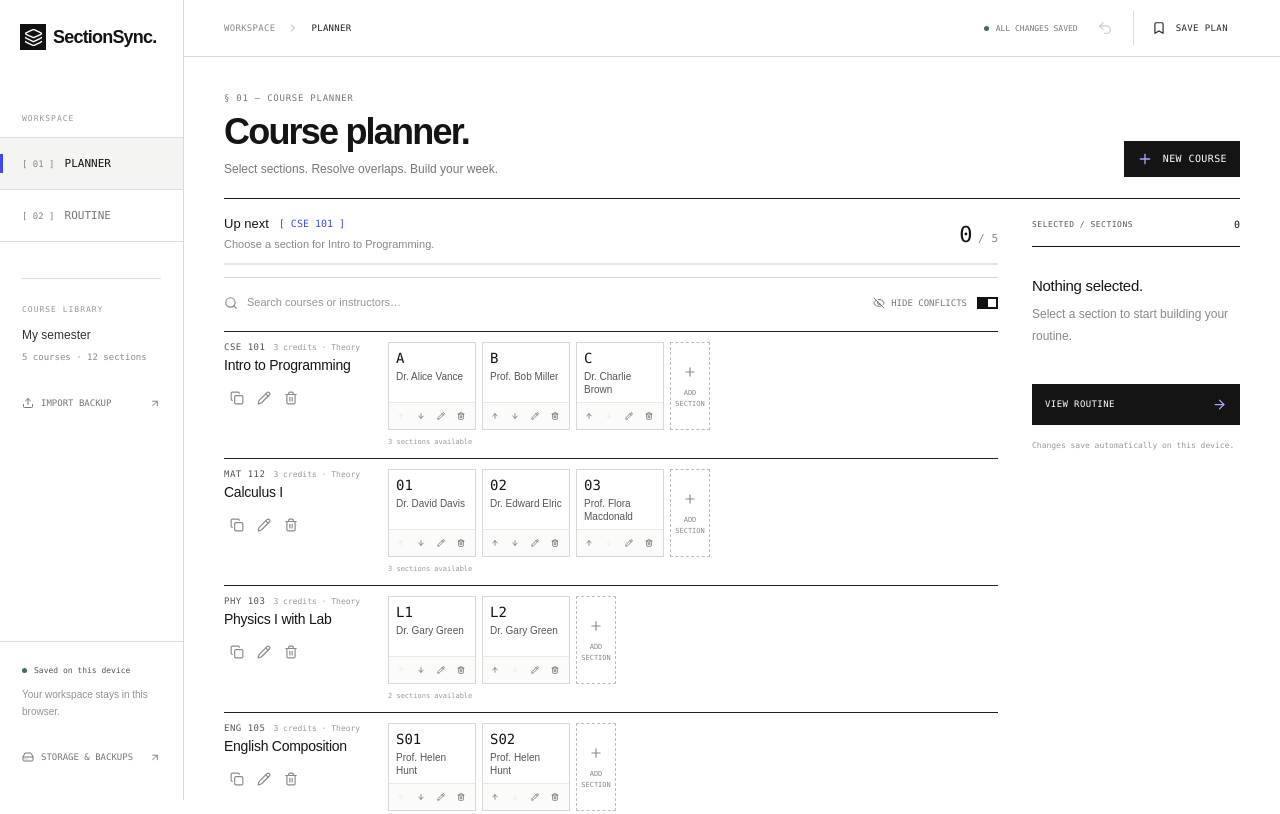
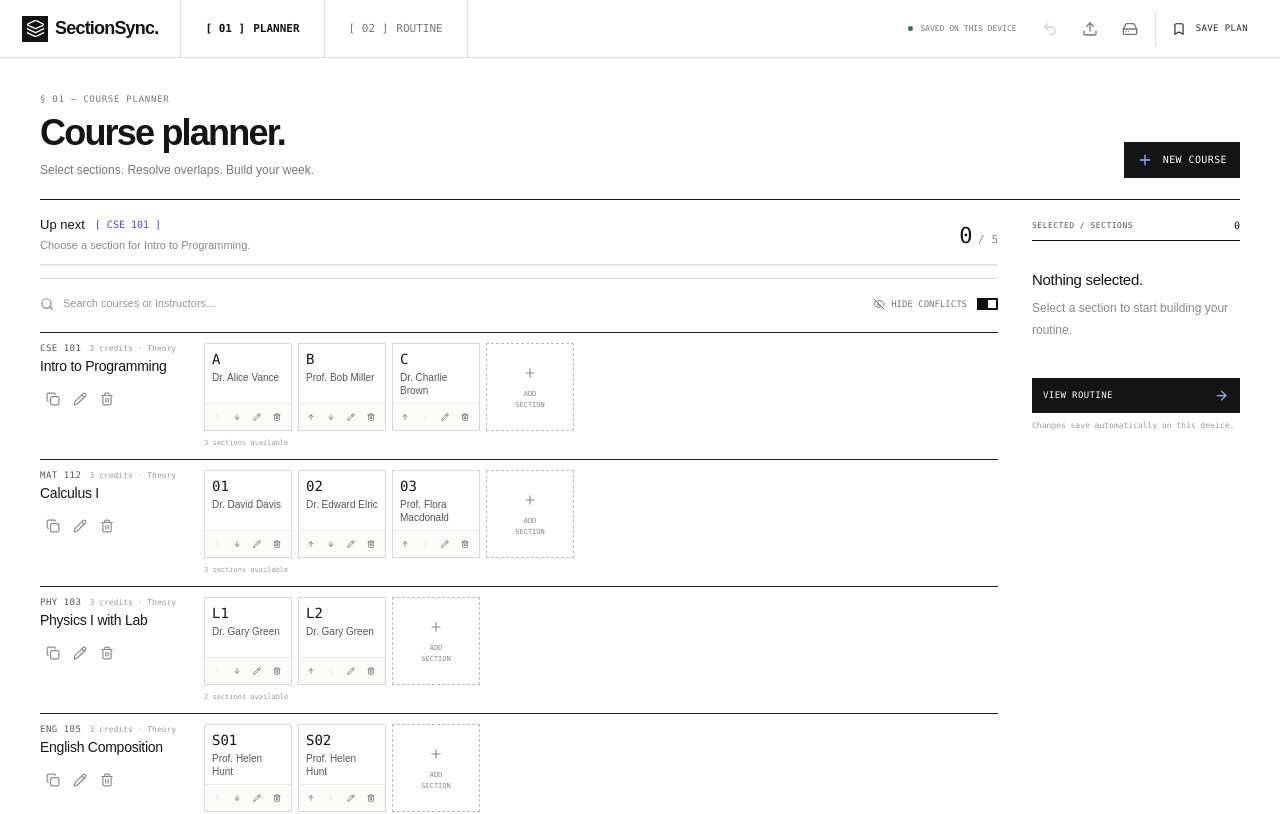
Before and after one commit to jayediqbalasif/SectionSync, a React (Vite) app: page / in a window 1280 px wide. Shown: the top 814 px of the page. Built offline with nearby package versions, Linux system fonts and the light colour scheme.

Commit message:
Update planner UI and styles in App and index.css

```diff
--- a/src/App.tsx
+++ b/src/App.tsx
@@ -3,18 +3,15 @@ import { useState, useEffect, useRef } from 'react';
 import {
   Layers,
   LayoutGrid,
-  CalendarDays,
   ArrowUpRight,
   Plus,
   Download,
   Upload,
   Bookmark,
-  Menu,
   X,
   Undo2,
   Check,
   HardDrive,
-  ChevronRight,
   ArrowRight,
 } from 'lucide-react';
 import { Course, Section, SavedPlan } from './types';
@@ -38,7 +35,6 @@ const route = (): Page => (location.hash.startsWith('#/routine') ? 'routine' : '
 export default function App() {
   const { data: w, error, saved, undo, change, replace, save, undoChange } = useWorkspace();
   const [page, setPage] = useState<Page>(route),
-    [navOpen, setNavOpen] = useState(false),
     [courseEdit, setCourseEdit] = useState<Course | 'new' | null>(null),
     [saveOpen, setSaveOpen] = useState(false),
     [help, setHelp] = useState(false),
@@ -62,13 +58,11 @@ export default function App() {
   function navigate(p: Page) {
     location.hash = `/${p}`;
     setPage(p);
-    setNavOpen(false);
     window.scrollTo({ top: 0, behavior: 'instant' });
   }
   useEffect(() => {
     const f = () => {
       setPage(route());
-      setNavOpen(false);
       window.scrollTo({ top: 0, behavior: 'instant' });
     };
     window.addEventListener('hashchange', f);
@@ -176,108 +170,72 @@ export default function App() {
       <a href="#main" className="skip-link">
         Skip to content
       </a>
-      <aside className={`sidebar ${navOpen ? 'open' : ''}`}>
-        <a className="brand" href="#/planner" onClick={() => navigate('planner')}>
+      <header className="site-header">
+        <a
+          className="brand"
+          href="#/planner"
+          onClick={(e) => {
+            e.preventDefault();
+            navigate('planner');
+          }}
+        >
           <span className="brand-symbol">
             <Layers size={19} strokeWidth={1.7} />
           </span>
           SectionSync<span className="brand-period">.</span>
         </a>
-        <div className="sidebar-section-label">WORKSPACE</div>
-        <nav aria-label="Main navigation">
+        <nav className="header-nav" aria-label="Main navigation">
+          {(['planner', 'routine'] as Page[]).map((item, index) => (
             <a
-            href="#/planner"
-            className={page === 'planner' ? 'active' : ''}
+              key={item}
+              href={`#/${item}`}
+              aria-current={page === item ? 'page' : undefined}
+              className={page === item ? 'active' : ''}
               onClick={(e) => {
                 e.preventDefault();
-              navigate('planner');
+                navigate(item);
               }}
             >
-            <LayoutGrid size={17} />
-            <span>Planner</span>
-            <span className="nav-shortcut">[ 01 ]</span>
+              <span>[ 0{index + 1} ]</span> {item === 'planner' ? 'Planner' : 'Routine'}
             </a>
-          <a
-            href="#/routine"
-            className={page === 'routine' ? 'active' : ''}
-            onClick={(e) => {
-              e.preventDefault();
-              navigate('routine');
-            }}
-          >
-            <CalendarDays size={17} />
-            <span>Routine</span>
-            <span className="nav-shortcut">[ 02 ]</span>
-          </a>
+          ))}
         </nav>
-        <div className="sidebar-divider" />
-        <div className="sidebar-section-label">COURSE LIBRARY</div>
-        <div className="library-label">
-          <span className="library-icon">
-            <LayoutGrid size={16} />
-          </span>
-          <div>
-            <strong>My semester</strong>
-            <span>
-              {w.courses.length} courses · {w.courses.reduce((n, c) => n + c.sections.length, 0)}{' '}
-              sections
-            </span>
-          </div>
-        </div>
-        <button className="sidebar-link" onClick={() => file.current?.click()}>
-          <Upload size={14} /> Import backup <ArrowUpRight size={11} />
-        </button>
-        <div className="sidebar-bottom">
-          <div className="device-label">
+        <div className="header-tools">
+          <span className="header-status" role="status">
             <span className={`status-dot ${saved ? '' : 'unsaved'}`} />
-            {saved ? 'Saved on this device' : 'Changes not saved'}
-          </div>
-          <p>Your workspace stays in this browser.</p>
-          <button className="sidebar-link" onClick={() => setHelp(true)}>
-            <HardDrive size={14} /> Storage & backups <ArrowUpRight size={11} />
-          </button>
-        </div>
-      </aside>
-      {navOpen && (
-        <button
-          className="nav-scrim"
-          aria-label="Close navigation"
-          onClick={() => setNavOpen(false)}
-        />
-      )}
-      <div className="main-shell">
-        <header className="topbar">
-          <div className="row">
-            <button
-              className="icon-button mobile-only"
-              aria-label="Open navigation"
-              onClick={() => setNavOpen(true)}
-            >
-              <Menu size={19} />
-            </button>
-            <span className="breadcrumb">
-              Workspace <ChevronRight size={12} />{' '}
-              <strong>{page === 'planner' ? 'Planner' : 'Routine'}</strong>
-            </span>
-          </div>
-          <div className="row topbar-actions">
-            <span className="save-status">
-              <span className={`status-dot ${saved ? '' : 'unsaved'}`} />
-              {saved ? 'All changes saved' : 'Save failed'}
+            {saved ? 'Saved on this device' : 'Save failed'}
           </span>
           <button
             className="icon-button"
             disabled={!undo}
             onClick={undoChange}
             aria-label="Undo last change"
+            title="Undo last change"
           >
             <Undo2 size={16} />
+          </button>
+          <button
+            className="icon-button"
+            onClick={() => file.current?.click()}
+            aria-label="Import backup"
+            title="Import backup"
+          >
+            <Upload size={16} />
+          </button>
+          <button
+            className="icon-button"
+            onClick={() => setHelp(true)}
+            aria-label="Storage & backups"
+            title="Storage & backups"
+          >
+            <HardDrive size={16} />
           </button>
           <button className="button small" onClick={() => setSaveOpen(true)}>
             <Bookmark size={14} /> Save plan
           </button>
         </div>
       </header>
+      <div className="main-shell">
         <main id="main">
           {error && (
             <div role="alert" className="notice error">
--- a/src/index.css
+++ b/src/index.css
@@ -255,10 +255,10 @@ form > label {
   padding: 0 22px;
   margin-bottom: 14px;
 }
-nav {
+.sidebar nav {
   border-top: 1px solid #dcdcdc;
 }
-nav a {
+.sidebar nav a {
   display: flex;
   align-items: center;
   gap: 10px;
@@ -270,14 +270,14 @@ nav a {
   font: 11px var(--mono);
   text-transform: uppercase;
 }
-nav a > svg {
+.sidebar nav a > svg {
   display: none;
 }
-nav a.active {
+.sidebar nav a.active {
   background: #f4f4f2;
   color: #111;
 }
-nav a.active:before {
+.sidebar nav a.active:before {
   content: '';
   position: absolute;
   left: 0;
@@ -285,7 +285,7 @@ nav a.active:before {
   height: 19px;
   background: var(--accent);
 }
-nav a:hover {
+.sidebar nav a:hover {
   background: #f5f5f3;
   color: #111;
 }
@@ -1573,7 +1573,7 @@ main {
   .sidebar-section-label {
     padding: 0 18px;
   }
-  nav a {
+  .sidebar nav a {
     padding: 18px;
     font-size: 10px;
     gap: 8px;
@@ -1776,7 +1776,7 @@ main {
   .sidebar-section-label {
     padding: 0 24px;
   }
-  nav a {
+  .sidebar nav a {
     padding: 21px 24px;
     font-size: 11px;
     gap: 12px;
@@ -2747,8 +2747,10 @@ select,
   transform: translateY(0);
 }
 .planner-page .new-section {
-  flex: 0 0 40px;
-  width: 40px;
+  flex: 0 0 88px;
+  width: 88px;
+  min-width: 88px;
+  max-width: 88px;
   min-height: 88px;
   height: 88px;
   flex-direction: column;
@@ -2802,3 +2804,174 @@ select,
     padding: 0;
   }
 }
+
+/* Keep the selected-course summary short enough to scan at a glance. */
+.planner-page .summary-heading {
+  padding-bottom: 9px;
+}
+.planner-page .selection-list > div {
+  padding: 9px 0;
+  gap: 7px;
+}
+.planner-page .selection-list p {
+  margin-top: 3px;
+  line-height: 1.35;
+}
+.planner-page .selection-list small {
+  margin-top: 3px;
+  line-height: 1.3;
+}
+.planner-page .selection-total {
+  padding: 10px 0 12px;
+}
+.planner-page .selection-total strong {
+  font-size: 18px;
+}
+.planner-page .selection-summary .button {
+  min-height: 34px;
+  padding: 9px 10px;
+}
+.planner-page .selection-summary .local-note {
+  margin-top: 7px;
+  line-height: 1.5;
+}
+
+/* Fixed editorial header: brand, numbered navigation, workspace actions. */
+.site-header {
+  position: fixed;
+  inset: 0 0 auto;
+  height: 58px;
+  z-index: 40;
+  display: flex;
+  align-items: stretch;
+  background: #fff;
+  border-bottom: 1px solid #d9d9d9;
+}
+.site-header .brand {
+  margin: 0;
+  padding: 0 22px;
+  font-size: 18px;
+  white-space: nowrap;
+  border-right: 1px solid #dedede;
+}
+.header-nav {
+  display: flex;
+  align-items: stretch;
+}
+.header-nav a {
+  display: flex;
+  align-items: center;
+  gap: 8px;
+  padding: 0 24px;
+  border-right: 1px solid #dedede;
+  color: #777;
+  font: 11px var(--mono);
+  text-transform: uppercase;
+  white-space: nowrap;
+}
+.header-nav a.active {
+  font-weight: 700;
+  color: #111;
+}
+.header-nav a:hover {
+  color: #111;
+  background: #fafafa;
+}
+.header-tools {
+  margin-left: auto;
+  padding: 0 20px;
+  display: flex;
+  align-items: center;
+  gap: 10px;
+}
+.header-status {
+  display: flex;
+  align-items: center;
+  gap: 7px;
+  margin-right: 8px;
+  font: 8px var(--mono);
+  color: #777;
+  text-transform: uppercase;
+  white-space: nowrap;
+}
+.header-tools > .button {
+  border: 0;
+  border-left: 1px solid #dedede;
+  padding-left: 16px;
+}
+.main-shell {
+  margin-left: 0;
+  padding-top: 58px;
+}
+.selection-summary {
+  top: 76px;
+}
+main {
+  scroll-margin-top: 74px;
+}
+@media (max-width: 1000px) {
+  .header-status {
+    display: none;
+  }
+  .header-nav a {
+    padding: 0 18px;
+  }
+  .header-tools {
+    gap: 5px;
+    padding: 0 14px;
+  }
+}
+@media (max-width: 760px) {
+  .site-header {
+    height: 100px;
+    display: grid;
+    grid-template-columns: minmax(0, 1fr) auto;
+    grid-template-rows: 54px 46px;
+  }
+  .site-header .brand {
+    padding: 0 16px;
+    border-right: 0;
+    font-size: 17px;
+  }
+  .header-tools {
+    grid-column: 2;
+    grid-row: 1;
+    padding: 0 10px;
+    gap: 2px;
+  }
+  .header-tools .icon-button {
+    width: 27px;
+  }
+  .header-tools > .button {
+    padding: 7px;
+    font-size: 8px;
+    gap: 5px;
+  }
+  .header-nav {
+    grid-column: 1 / -1;
+    grid-row: 2;
+    border-top: 1px solid #dedede;
+  }
+  .header-nav a {
+    flex: 1;
+    justify-content: center;
+    padding: 0 14px;
+  }
+  .header-nav a:last-child {
+    border-right: 0;
+  }
+  .main-shell {
+    padding-top: 100px;
+  }
+  main {
+    scroll-margin-top: 112px;
+  }
+}
+@media print {
+  .site-header {
+    display: none;
+  }
+  .main-shell {
+    padding-top: 0;
+  }
+}
```
Lines whose indentation alone changed are shown as unchanged.
